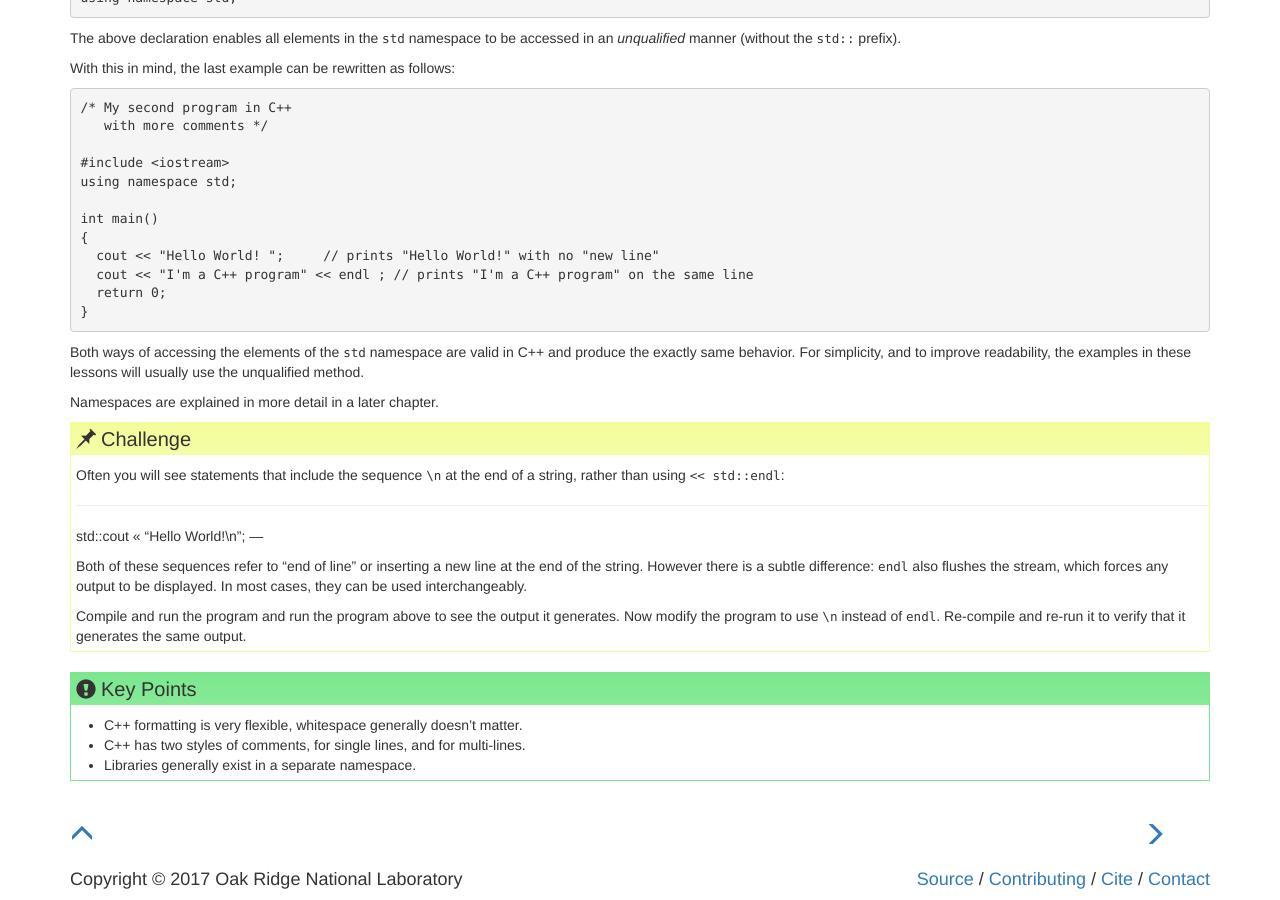
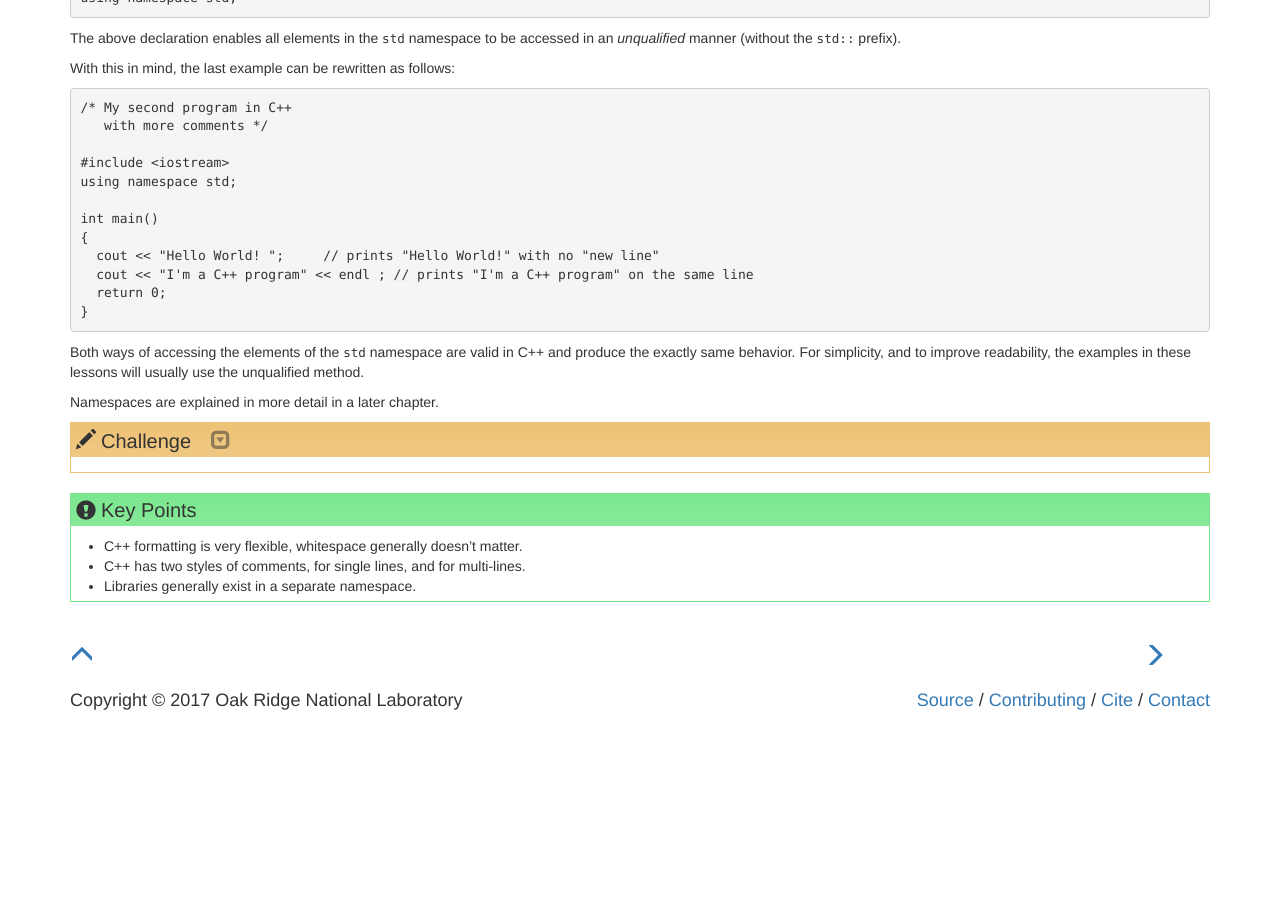
Before and after one commit to ornl-ssd/cpp-novice, a Jekyll site: the page built from _episodes/01-structure.md, in a window 1280 px wide and 900 px high, scrolled down 2386 px. Built offline with Jekyll 4.4.1, drawn with Linux system fonts in a browser that asks for light colours; after the commit the page ends 3107 px from its top, so only the background shows below that.

Commit message:
Signed-off-by: Greg Watson <g.watson@computer.org>

```diff
--- a/_episodes/01-structure.md
+++ b/_episodes/01-structure.md
@@ -187,18 +187,18 @@ to improve readability, the examples in these lessons will usually use the unqua
 Namespaces are explained in more detail in a later chapter.
 
 >## Challenge
-> Often you will see statements that include the sequence `\n` at the end of a string, rather than using `<< std::endl`:
+> Often you will see statements that include the sequence "`\n`" at the end of a string, rather than using "`<< std::endl`" as shown below.
 >
-> ---
+> ~~~
 > std::cout << "Hello World!\n";
-> ---
+> ~~~
 > {: .code}
 >
 > Both of these sequences refer to "end of line" or inserting a new line at the end of the string. However there is a
 > subtle difference: `endl` also flushes the stream, which forces any output to be displayed. In most cases, they can be
 > used interchangeably.
 >
-> Compile and run the program and run the program above to see the output it generates. Now modify the program to use
+> Compile and run the program above to see the output it generates. Now modify the program to use
 > `\n` instead of `endl`. Re-compile and re-run it to verify that it generates the same output.
 >
-{: .callout}
+{: .challenge}
```
